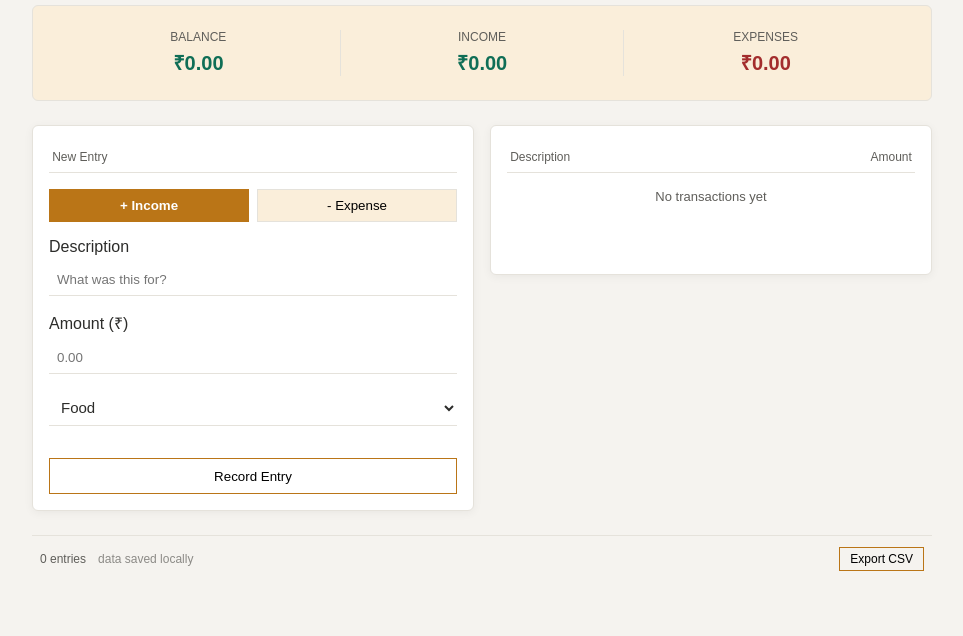
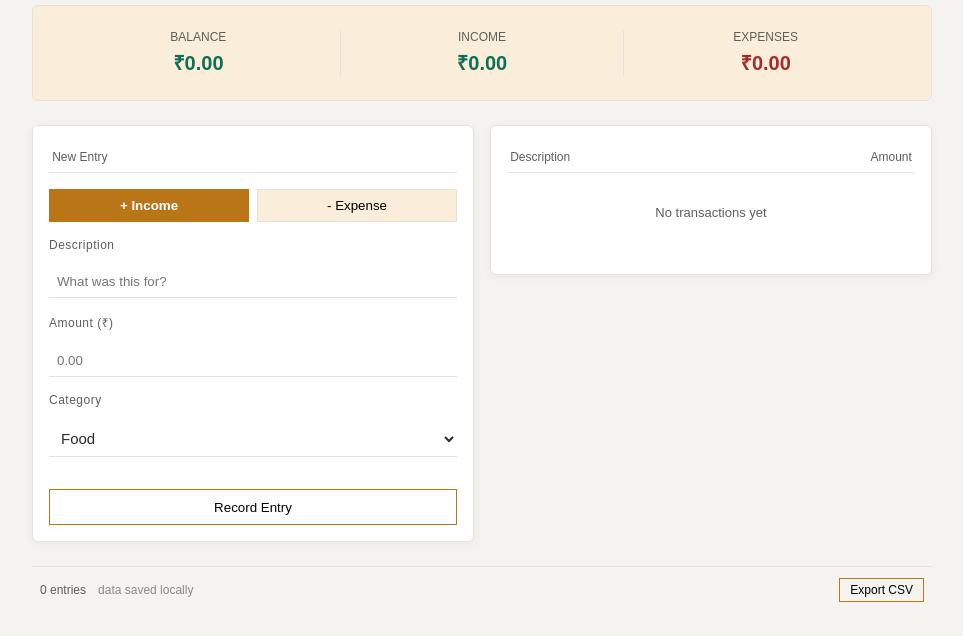
Before and after one commit to Mdirfan0786/expense_tracker, a website built with Vite: page index.html in a window 1280 px wide. Shown: the part 98-734 px from the top of the page, without its empty margins (158-1121 px from the left). Built offline with nearby package versions, Linux system fonts and the light colour scheme.

Commit message:
Completed expense tracker with modular architecture, category support, CSV export, animations, validation, and accessibility improvements

```diff
--- a/index.html
+++ b/index.html
@@ -4,6 +4,10 @@
     <meta charset="UTF-8" />
     <link rel="icon" type="image/svg+xml" href="/favicon.svg" />
     <meta name="viewport" content="width=device-width, initial-scale=1.0" />
+    <meta
+      name="description"
+      content="A modern expense tracker web app to manage income and expenses with categories, real-time balance updates, local storage support, and CSV export functionality."
+    />
     <title>Expense Ledger</title>
     <link rel="stylesheet" href="./src/styles/style.css" />
   </head>
@@ -60,6 +64,7 @@
             <input type="number" id="amount" placeholder="0.00" />
 
             <!-- Category -->
+            <label for="category">Category</label>
             <select id="category">
               <option value="Food">Food</option>
               <option value="Travel">Travel</option>
--- a/src/components/transactionList.js
+++ b/src/components/transactionList.js
@@ -8,7 +8,7 @@ export function renderTransactions() {
   transactionsList.innerHTML = "";
 
   if (transactions.length === 0) {
-    transactionsList.innerHTML = '<p class="empty">No transactions yet</p>';
+    transactionsList.innerHTML = '<li class="empty">No transactions yet</li>';
     updateSummary();
     updateEntryCount();
     return;
--- a/src/styles/style.css
+++ b/src/styles/style.css
@@ -168,6 +168,17 @@ form {
   gap: 0.5rem;
 }
 
+label {
+  display: block;
+  margin-bottom: 6px;
+
+  font-size: 12px;
+  font-weight: 500;
+
+  color: var(--text-secondary);
+  letter-spacing: 0.5px;
+}
+
 input {
   padding: 0.5rem;
   border: none;
@@ -248,6 +259,20 @@ form button:hover {
   border-color: var(--expense-color);
 }
 
+.list li.empty {
+  display: block;
+  text-align: center;
+
+  border: none;
+  background: transparent;
+
+  padding: 1rem 0;
+  margin: 0;
+
+  font-size: 13px;
+  color: var(--text-secondary);
+}
+
 #category {
   width: 100%;
   padding: 0.5rem;
@@ -296,14 +321,6 @@ small {
 
 .delete-btn:hover {
   color: var(--expense-color);
-}
-
-/* Empty */
-.empty {
-  text-align: center;
-  font-size: 13px;
-  color: var(--text-secondary);
-  margin-top: 1rem;
 }
 
 /* Footer */
```
